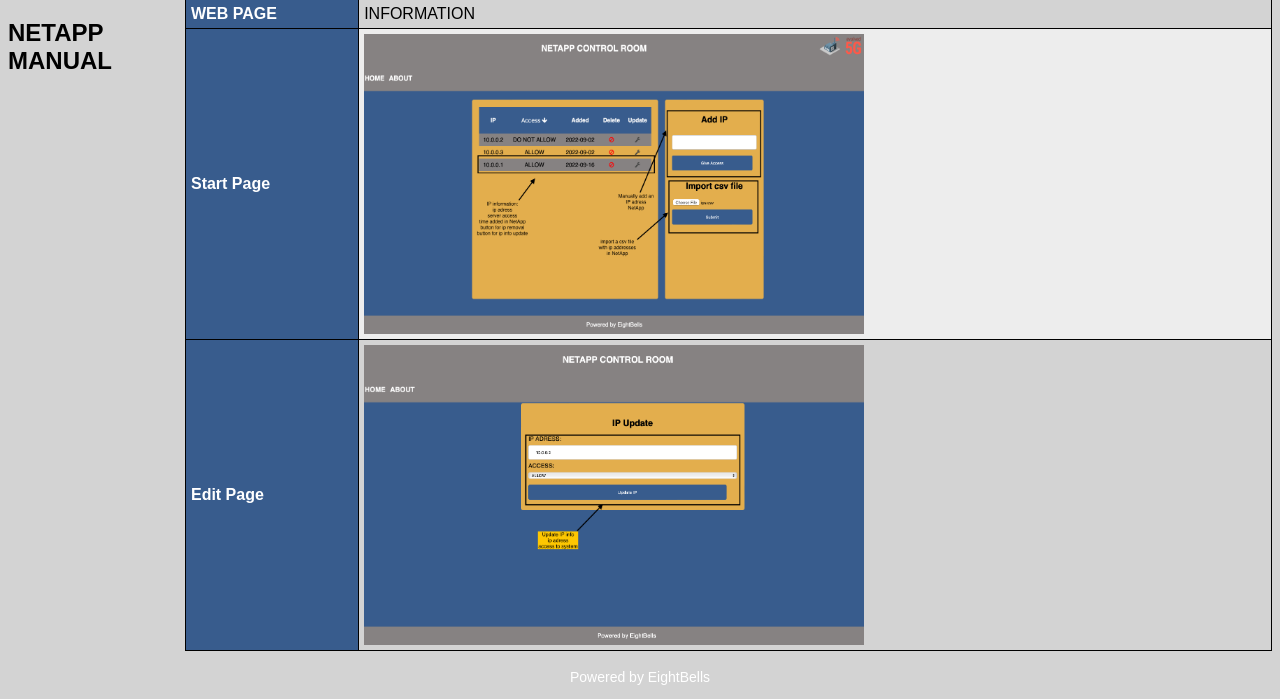
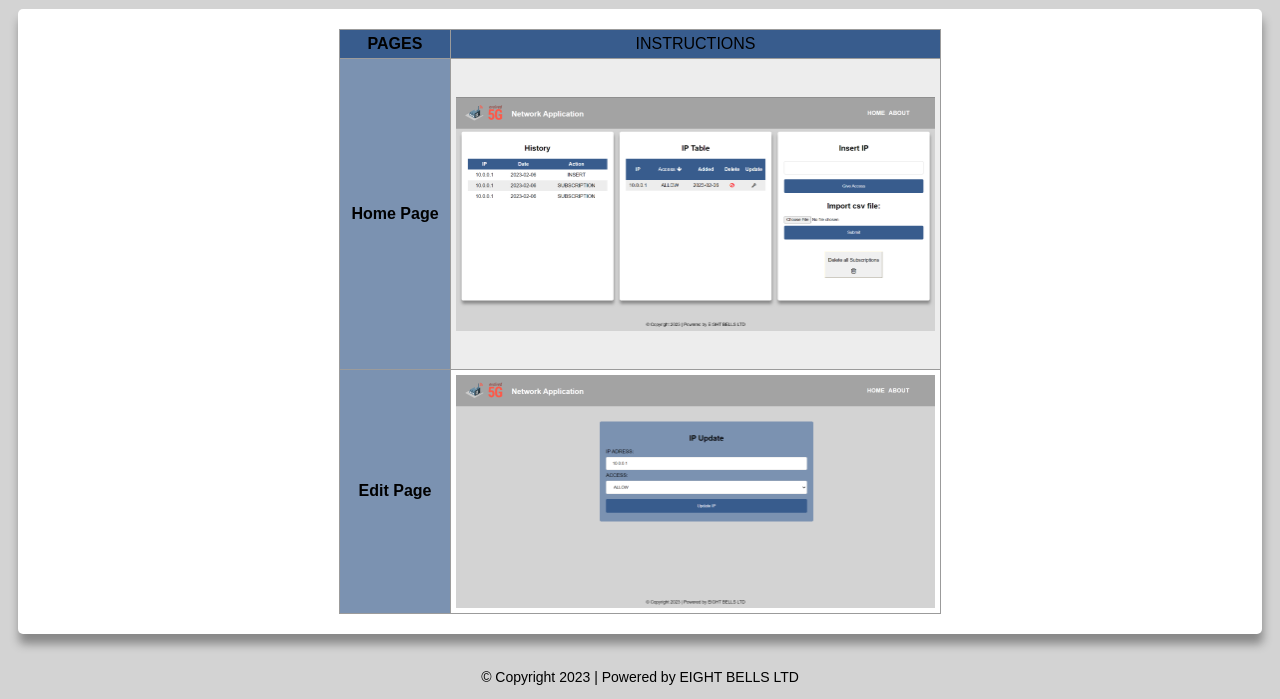
Before and after one commit to EVOLVED-5G/8BellsNetApp, a Flask app: page /about in a window 1280 px wide. Shown: the part 101-800 px from the top of the page. Run offline with Flask 2, Linux system fonts and the light colour scheme; some libraries are stand-ins or nearby versions.

Commit message:
about page fix

```diff
--- a/src/static/css/main.css
+++ b/src/static/css/main.css
@@ -31,6 +31,24 @@ h2{
   margin-top: 100px;
   font-family: sans-serif;
   background-color: lightgray;
+}
+
+.about{
+  margin-bottom: 0;
+  display: flex;
+  margin-top: 100px;
+  font-family: sans-serif;
+  background-color: lightgray;
+}
+
+.listabout{
+  padding: 20px;
+  margin: 10px;
+  height: 100%;
+  border-radius: 5px;
+  background-color: white;
+  flex: 1;
+  box-shadow: 1px 10px 10px #888888;
 }
 
 
@@ -177,10 +195,10 @@ input[type=submit]:hover {
   left: 0;
   bottom: 0;
   width: 100%;
-  color: white;
+  /* color: white; */
   text-align: center;
   font-size: 14px;
-  /* color: black; */
+  color: black;
 }
 
 ul {
--- a/src/templates/about.html
+++ b/src/templates/about.html
@@ -6,30 +6,30 @@
 
 <!--BODY-->
 {% block body %}
-<div class="container" style="z-index: 1;">
+<div class="about" style="z-index: 1;">
+  <div class="listabout">
 
-    <h2>NETAPP MANUAL</h2>
-    <table style="width:100%">
+    <table style="width:50%;margin-left:auto;margin-right:auto;">
         <tr>
-            <th>WEB PAGE</th>
-            <td>INFORMATION</td>
+            <th style="text-align:center; background-color:#385c8d; width:100px; color:black">PAGES</th>
+            <td style="text-align:center; background-color:#385c8d;color:black;">INSTRUCTIONS</td>
         </tr>
         <tr>
-          <th>Start Page</th>
-          <td><img src="./static/startpage.png" alt="start-page-info" width="500" height="300" style="float:left"></td>
+          <th style="text-align:center; background-color:#7b92b1; height:300px;color:black">Home Page</th>
+          <td><img src="./static/home.png" alt="start-page-info" width=100% height=100%  style="float:left;"></td>
         </tr>
         <tr>
-          <th>Edit Page</th>
-          <td><img src="./static/editpage.png" alt="edit-page-info" width="500" height="300" style="float:left"></td>
+          <th style="text-align:center; background-color:#7b92b1; color:black">Edit Page</th>
+          <td><img src="./static/edit.png" alt="edit-page-info" width=100%  height=100%  style="float:left;"></td>
         </tr>
     </table>
-</body>
+  </body>
+  </div>
+
 <style>
-h2{
-    text-align: start;
-}
+
 table, th, td {
-  border: 1px solid black;
+  border: 0.5px solid rgb(155, 155, 155);
   border-collapse: collapse;
 }
 th, td {
--- a/src/templates/base.html
+++ b/src/templates/base.html
@@ -2,7 +2,7 @@
 <html lang="en">
 <head>
     <meta charset="UTF-8">
-    <meta http-equiv="refresh" content="12">
+    <meta http-equiv="refresh" content="200">
     <meta name="viewport" content="width=device-width, initial-scale=1.0">
     <link rel="stylesheet" href="{{ url_for('static', filename='css/main.css')}}">
     <link rel="stylesheet" href="https://cdnjs.cloudflare.com/ajax/libs/font-awesome/4.7.0/css/font-awesome.min.css">
@@ -22,7 +22,7 @@
     {% block body %}{% endblock %}
 </body>
 <div class="footer">
-    <p>Powered by EightBells</p>
+    <p>© Copyright 2023 | Powered by EIGHT BELLS LTD</p>
 </div>
 </html>
 <script>
```
Also changed, not shown: src/templates/index.html (+5 -4 lines), src/static/edit.png (added), src/static/home.png (added).
